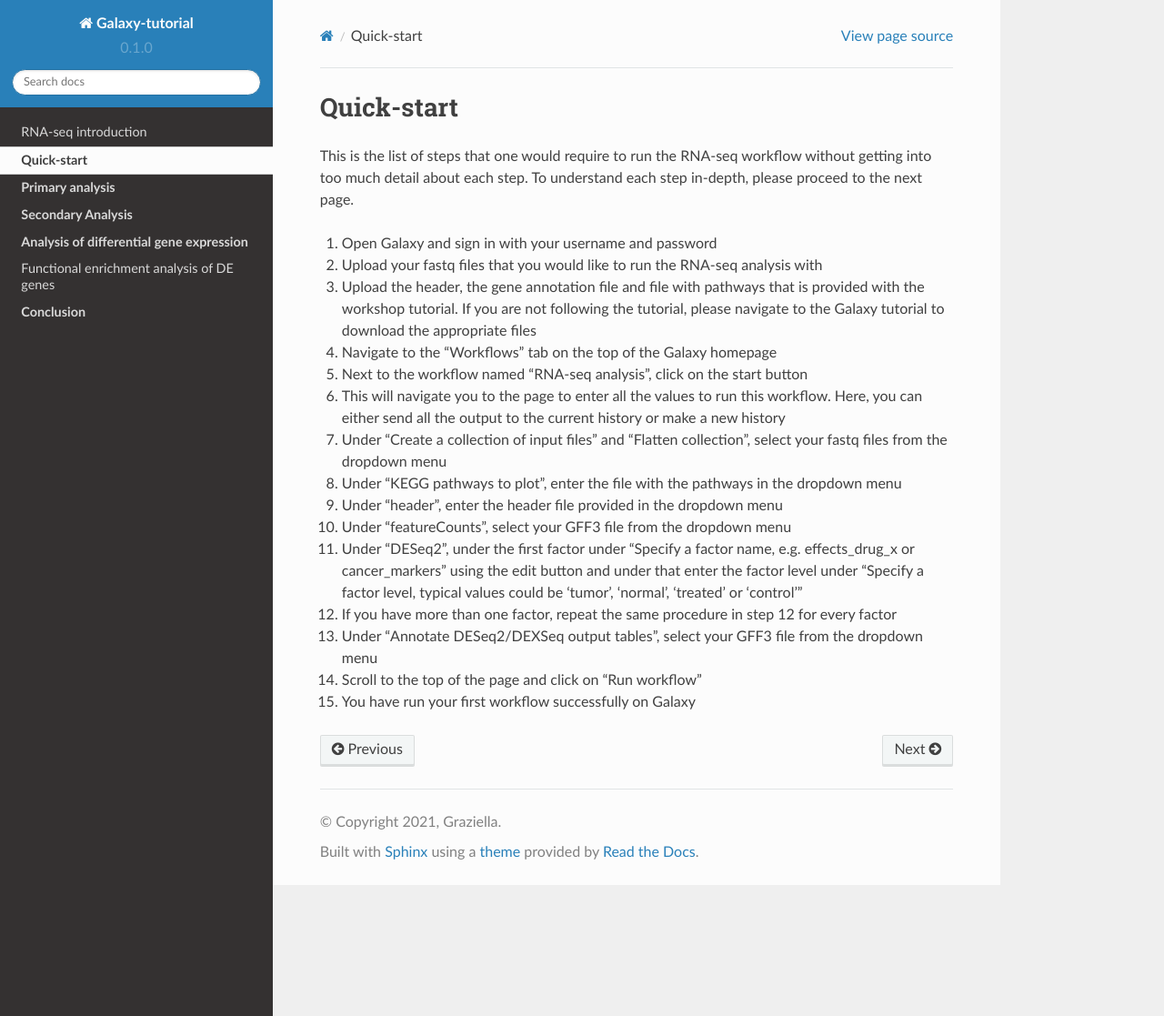
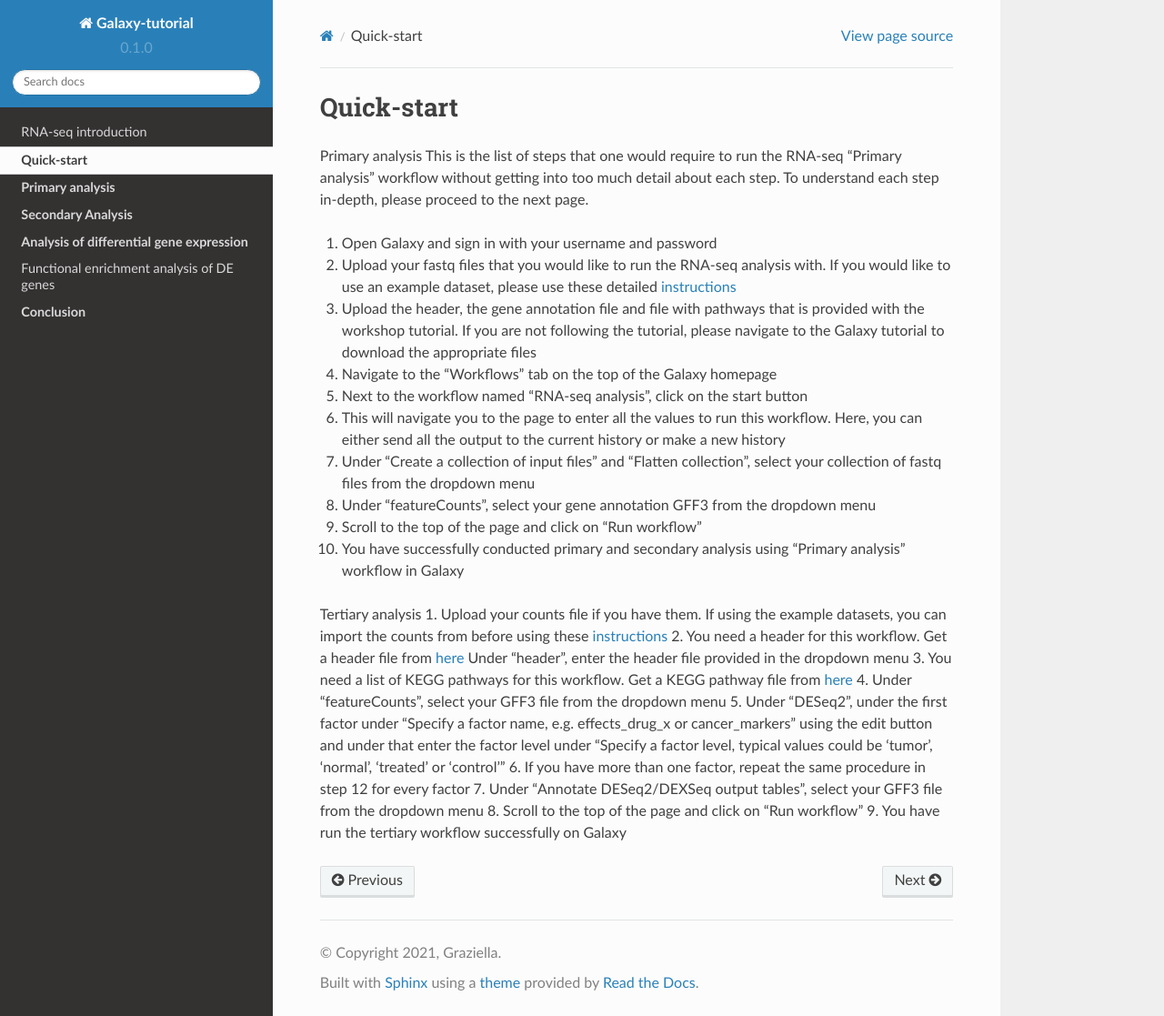
Before and after one commit to CedarsDSN/Galaxy_tutorial, a Sphinx documentation site: the page built from docs/source/Quick-start.rst, in a window 1280 px wide and 1117 px high. Shown: the whole window at 91% size. Built offline with Sphinx 7.4.7 and the Read the Docs theme 2.0.0, drawn with Linux system fonts in a browser that asks for light colours; pages that are not in the unit, such as notebooks, are missing from menus.

Commit message:
Update Quick-start.rst

```diff
--- a/docs/source/Quick-start.rst
+++ b/docs/source/Quick-start.rst
@@ -1,20 +1,27 @@
 Quick-start
 ===========
 
-This is the list of steps that one would require to run the RNA-seq workflow without getting into too much detail about each step. To understand each step in-depth, please proceed to the next page.
+Primary analysis
+This is the list of steps that one would require to run the RNA-seq "Primary analysis" workflow without getting into too much detail about each step. To understand each step in-depth, please proceed to the next page.
 
 1. Open Galaxy and sign in with your username and password
-2. Upload your fastq files that you would like to run the RNA-seq analysis with
+2. Upload your fastq files that you would like to run the RNA-seq analysis with. If you would like to use an example dataset, please use these detailed `instructions <https://artbio.github.io/springday/uploads/>`_
 3. Upload the header, the gene annotation file and file with pathways that is provided with the workshop tutorial. If you are not following the tutorial, please navigate to the Galaxy tutorial to download the appropriate files
 4. Navigate to the "Workflows" tab on the top of the Galaxy homepage
 5. Next to the workflow named "RNA-seq analysis", click on the start button
 6. This will navigate you to the page to enter all the values to run this workflow. Here, you can either send all the output to the current history or make a new history
-7. Under "Create a collection of input files" and "Flatten collection", select your fastq files from the dropdown menu
-8. Under "KEGG pathways to plot", enter the file with the pathways in the dropdown menu
-9. Under "header", enter the header file provided in the dropdown menu
-10. Under "featureCounts", select your GFF3 file from the dropdown menu
-11. Under "DESeq2", under the first factor under "Specify a factor name, e.g. effects_drug_x or cancer_markers" using the edit button and under that enter the factor level under "Specify a factor level, typical values could be 'tumor', 'normal', 'treated' or 'control'"
-12. If you have more than one factor, repeat the same procedure in step 12 for every factor
-13. Under "Annotate DESeq2/DEXSeq output tables", select your GFF3 file from the dropdown menu
-14. Scroll to the top of the page and click on "Run workflow"
-15. You have run your first workflow successfully on Galaxy
+7. Under "Create a collection of input files" and "Flatten collection", select your collection of fastq files from the dropdown menu
+8. Under "featureCounts", select your gene annotation GFF3 from the dropdown menu
+9. Scroll to the top of the page and click on "Run workflow"
+10. You have successfully conducted primary and secondary analysis using "Primary analysis" workflow in Galaxy
+
+Tertiary analysis
+1. Upload your counts file if you have them. If using the example datasets, you can import the counts from before using these `instructions <https://artbio.github.io/springday/count/>`_
+2. You need a header for this workflow. Get a header file from `here <https://galaxy-tutorial.readthedocs.io/en/latest/Analysis%20of%20Differential%20gene%20expression/Expression%20and%20annotation%20of%20differentially%20expressed%20genes/>`_ Under "header", enter the header file provided in the dropdown menu
+3. You need a list of KEGG pathways for this workflow. Get a KEGG pathway file from `here <https://training.galaxyproject.org/training-material/topics/transcriptomics/tutorials/ref-based/tutorial.html#functional-enrichment-analysis-of-the-de-genes>`_
+4. Under "featureCounts", select your GFF3 file from the dropdown menu
+5. Under "DESeq2", under the first factor under "Specify a factor name, e.g. effects_drug_x or cancer_markers" using the edit button and under that enter the factor level under "Specify a factor level, typical values could be 'tumor', 'normal', 'treated' or 'control'"
+6. If you have more than one factor, repeat the same procedure in step 12 for every factor
+7. Under "Annotate DESeq2/DEXSeq output tables", select your GFF3 file from the dropdown menu
+8. Scroll to the top of the page and click on "Run workflow"
+9. You have run the tertiary workflow successfully on Galaxy
```
